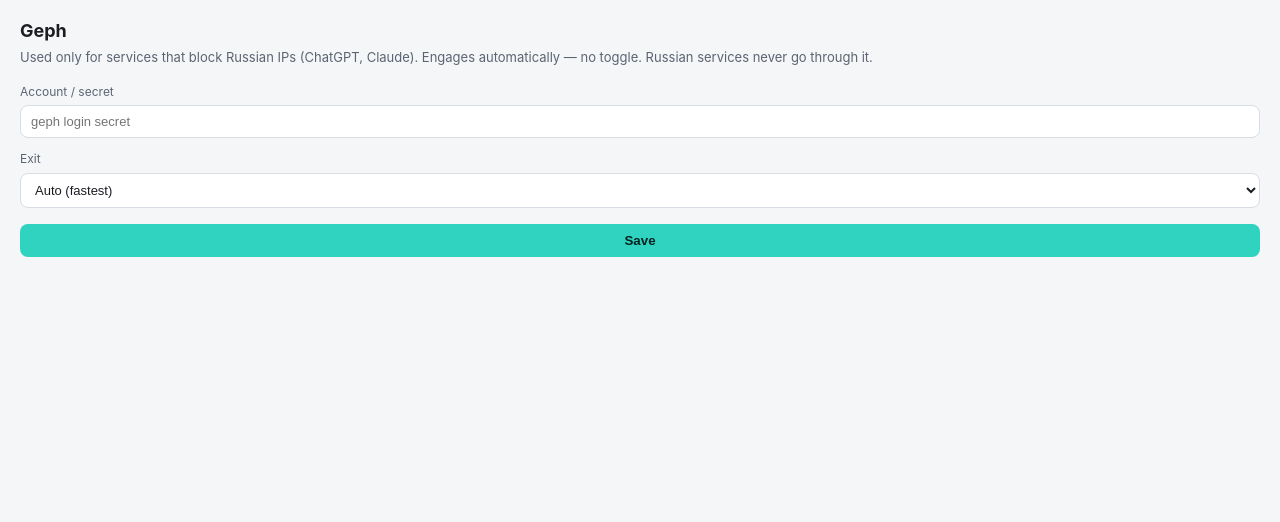
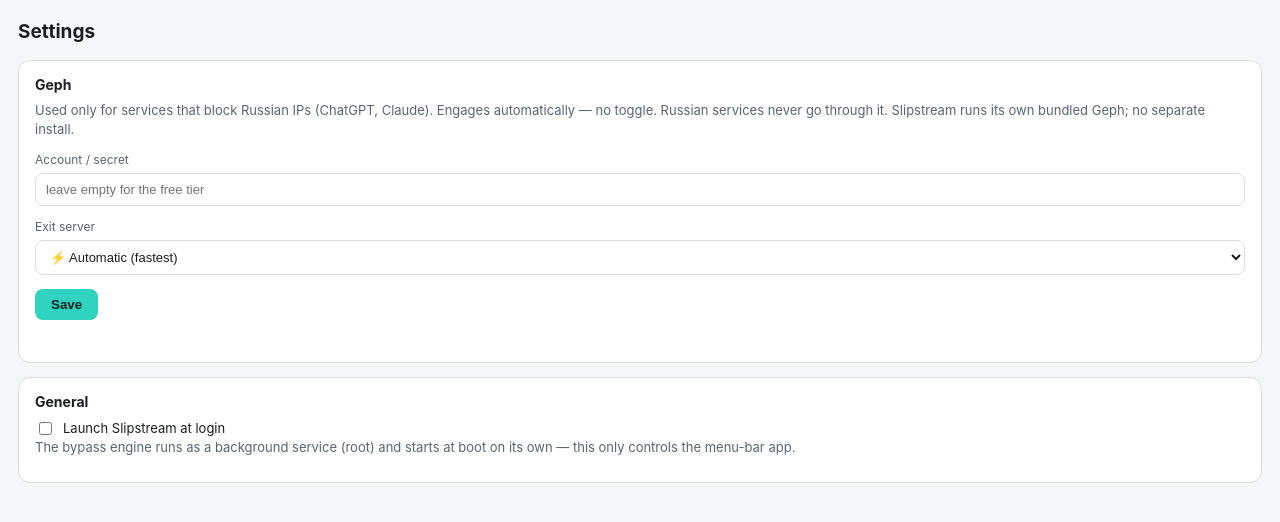
Before and after one commit to aiwaki/slipstream, a website with bundled scripts: page app-tauri/src/index.html in a window 1280 px wide. Built offline with nearby package versions, Linux system fonts and the light colour scheme.

Commit message:
app(tauri): fix quit-on-close, ⌘, Settings, full geph exit list
From the screenshots:
- closing the settings window quit the whole app (tao exits on last window
  close). Fixed: RunEvent::ExitRequested with code==None -> prevent_exit (tray
  stays alive); explicit Quit (app.exit, code=Some) still works. Settings window
  also hides instead of being destroyed on close (preserves form state).
- the 'Geph > Settings & Login…' item rendered as 'Settings  Login…' — the '&'
  was eaten as a menu mnemonic. Replaced with a top-level 'Settings…' item.
- added the standard ⌘, accelerator on Settings (+ a tray button) and ⌘Q on Quit.
- settings window redesigned: General + Geph sections; the exit picker now lists
  geph's real exits grouped CORE/STREAMING (Montreal..Taipei) instead of a stub
  4-item list. Copy clarifies Slipstream runs its OWN bundled geph — not the
  separately-installed Geph.app (that :9909 detection is only an interim bridge).

Live load % + dynamic exit list will come from a geph5-client query once the CI
binary lands. Rebuilt + relaunched.

```diff
--- a/app-tauri/src/index.html
+++ b/app-tauri/src/index.html
@@ -3,34 +3,65 @@
   <head>
     <meta charset="UTF-8" />
     <meta name="viewport" content="width=device-width, initial-scale=1.0" />
-    <title>Slipstream — Settings</title>
+    <title>Slipstream Settings</title>
     <link rel="stylesheet" href="styles.css" />
   </head>
   <body>
     <main class="wrap">
-      <h1>Geph</h1>
+      <h1>Settings</h1>
+
+      <section class="card">
+        <h2>Geph</h2>
         <p class="sub">
           Used only for services that block Russian IPs (ChatGPT, Claude). Engages
           automatically — no toggle. Russian services never go through it.
+          Slipstream runs its own bundled Geph; no separate install.
         </p>
-
         <form id="geph-form">
           <label>Account / secret
             <input id="geph-secret" type="password" autocomplete="off"
-                 placeholder="geph login secret" />
+                   placeholder="leave empty for the free tier" />
           </label>
-        <label>Exit
+          <label>Exit server
             <select id="geph-exit">
-            <option value="auto">Auto (fastest)</option>
-            <option value="us">United States</option>
-            <option value="de">Germany</option>
-            <option value="nl">Netherlands</option>
-            <option value="fi">Finland</option>
+              <option value="auto">⚡ Automatic (fastest)</option>
+              <optgroup label="CORE — balanced security & speed">
+                <option value="ca-montreal">🇨🇦 CA / Montreal</option>
+                <option value="ca-toronto">🇨🇦 CA / Toronto (beta)</option>
+                <option value="ch-zurich">🇨🇭 CH / Zurich</option>
+                <option value="cz-prague">🇨🇿 CZ / Prague</option>
+                <option value="jp-osaka">🇯🇵 JP / Osaka (beta)</option>
+                <option value="jp-tokyo">🇯🇵 JP / Tokyo</option>
+                <option value="pl-warsaw">🇵🇱 PL / Warsaw</option>
+                <option value="se-stockholm">🇸🇪 SE / Stockholm (beta)</option>
+                <option value="sg-singapore">🇸🇬 SG / Singapore</option>
+                <option value="us-ashburn">🇺🇸 US / Ashburn</option>
+                <option value="us-dallas">🇺🇸 US / Dallas (beta)</option>
+                <option value="us-sanjose">🇺🇸 US / San Jose</option>
+                <option value="us-seattle">🇺🇸 US / Seattle (beta)</option>
+              </optgroup>
+              <optgroup label="STREAMING — region-locked media">
+                <option value="hk-jordan">🇭🇰 HK / Jordan</option>
+                <option value="tw-taipei">🇹🇼 TW / Taipei</option>
+              </optgroup>
             </select>
           </label>
           <button type="submit">Save</button>
           <span id="status" class="status"></span>
         </form>
+      </section>
+
+      <section class="card">
+        <h2>General</h2>
+        <label class="row">
+          <input id="launch-at-login" type="checkbox" />
+          <span>Launch Slipstream at login</span>
+        </label>
+        <p class="sub">
+          The bypass engine runs as a background service (root) and starts at boot
+          on its own — this only controls the menu-bar app.
+        </p>
+      </section>
     </main>
     <script type="module" src="settings.js"></script>
   </body>
--- a/app-tauri/src/settings.js
+++ b/app-tauri/src/settings.js
@@ -1,10 +1,11 @@
 // Settings window logic. Saves geph login/exit; the Rust side stores the secret
-// in the Keychain and (re)starts the geph5-client sidecar with a fresh config.
+// in the Keychain and (re)starts the bundled geph5-client with a fresh config.
 // invoke() targets are stubbed until the sidecar wiring lands.
 import { invoke } from "@tauri-apps/api/core";
 
 const form = document.getElementById("geph-form");
 const statusEl = document.getElementById("status");
+const launch = document.getElementById("launch-at-login");
 
 form?.addEventListener("submit", async (e) => {
   e.preventDefault();
@@ -20,3 +21,11 @@
   }
   setTimeout(() => (statusEl.textContent = ""), 2500);
 });
+
+launch?.addEventListener("change", async () => {
+  try {
+    await invoke("set_launch_at_login", { enabled: launch.checked });
+  } catch (err) {
+    console.warn(err);
+  }
+});
--- a/app-tauri/src/styles.css
+++ b/app-tauri/src/styles.css
@@ -4,10 +4,14 @@
   --sub: #9aa3b2;
   --accent: #2fd3c0;
   --field: #262a31;
+  --card: #21242b;
   --border: #353b45;
 }
 @media (prefers-color-scheme: light) {
-  :root { --bg: #f5f6f8; --fg: #1b1d22; --sub: #5b6472; --field: #fff; --border: #d8dce3; }
+  :root {
+    --bg: #f5f6f8; --fg: #1b1d22; --sub: #5b6472;
+    --field: #fff; --card: #fff; --border: #d8dce3;
+  }
 }
 * { box-sizing: border-box; }
 body {
@@ -16,11 +20,19 @@
   background: var(--bg);
   color: var(--fg);
 }
-.wrap { padding: 18px 20px; }
-h1 { margin: 0 0 4px; font-size: 18px; }
-.sub { margin: 0 0 16px; color: var(--sub); }
+.wrap { padding: 16px 18px 20px; display: flex; flex-direction: column; gap: 14px; }
+h1 { margin: 2px 0 0; font-size: 19px; }
+h2 { margin: 0 0 6px; font-size: 14px; }
+.card {
+  background: var(--card);
+  border: 1px solid var(--border);
+  border-radius: 12px;
+  padding: 14px 16px;
+}
+.sub { margin: 0 0 12px; color: var(--sub); }
 form { display: flex; flex-direction: column; gap: 12px; }
 label { display: flex; flex-direction: column; gap: 5px; font-size: 12px; color: var(--sub); }
+label.row { flex-direction: row; align-items: center; gap: 8px; font-size: 13px; color: var(--fg); }
 input, select {
   padding: 8px 10px;
   background: var(--field);
@@ -29,9 +41,11 @@
   border-radius: 8px;
   font-size: 13px;
 }
+label.row input { width: auto; }
 button {
-  margin-top: 4px;
-  padding: 9px 12px;
+  margin-top: 2px;
+  align-self: flex-start;
+  padding: 8px 16px;
   background: var(--accent);
   color: #06231f;
   border: 0;
```
Also changed, not shown: 1 other file. Lines whose indentation alone changed are shown as unchanged.
